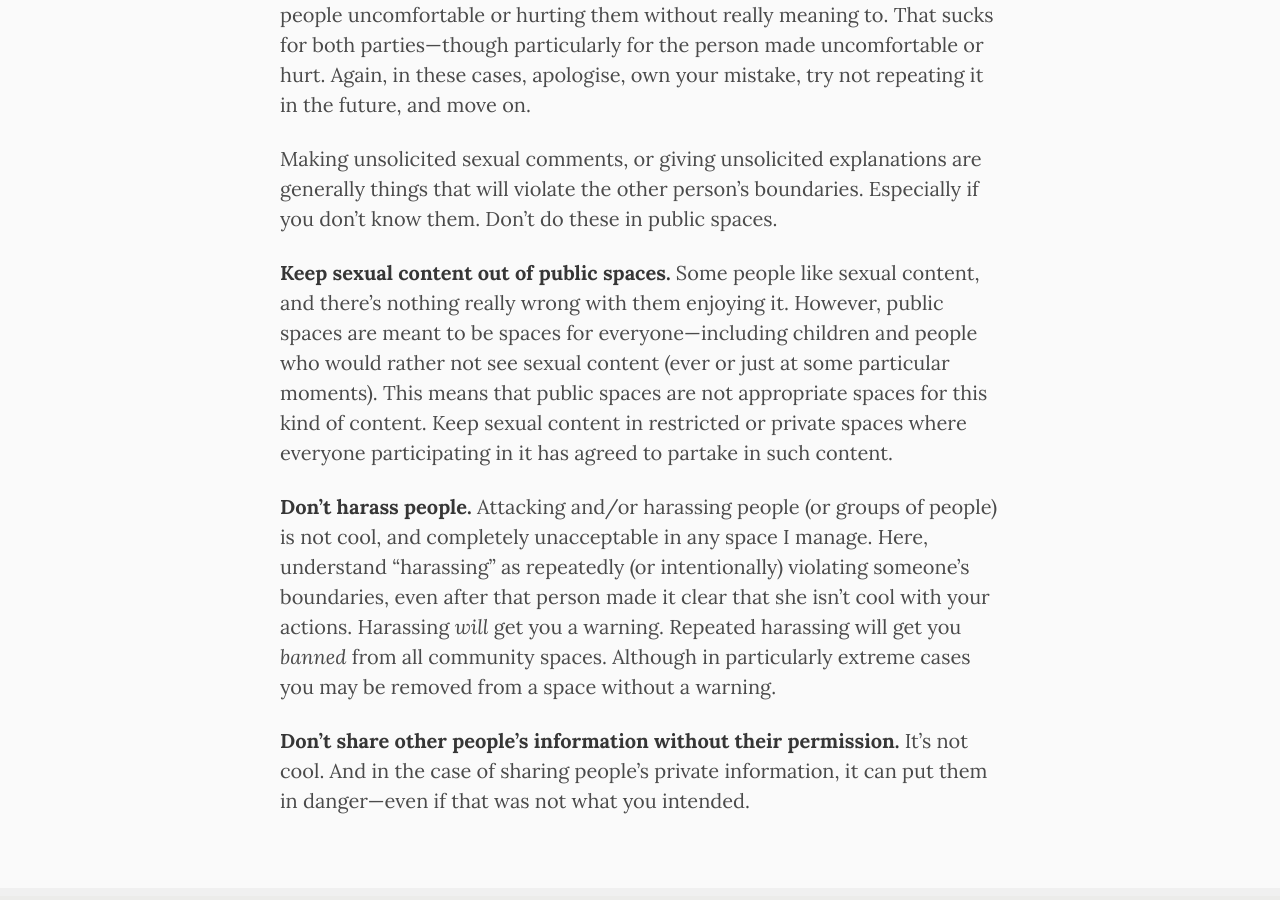
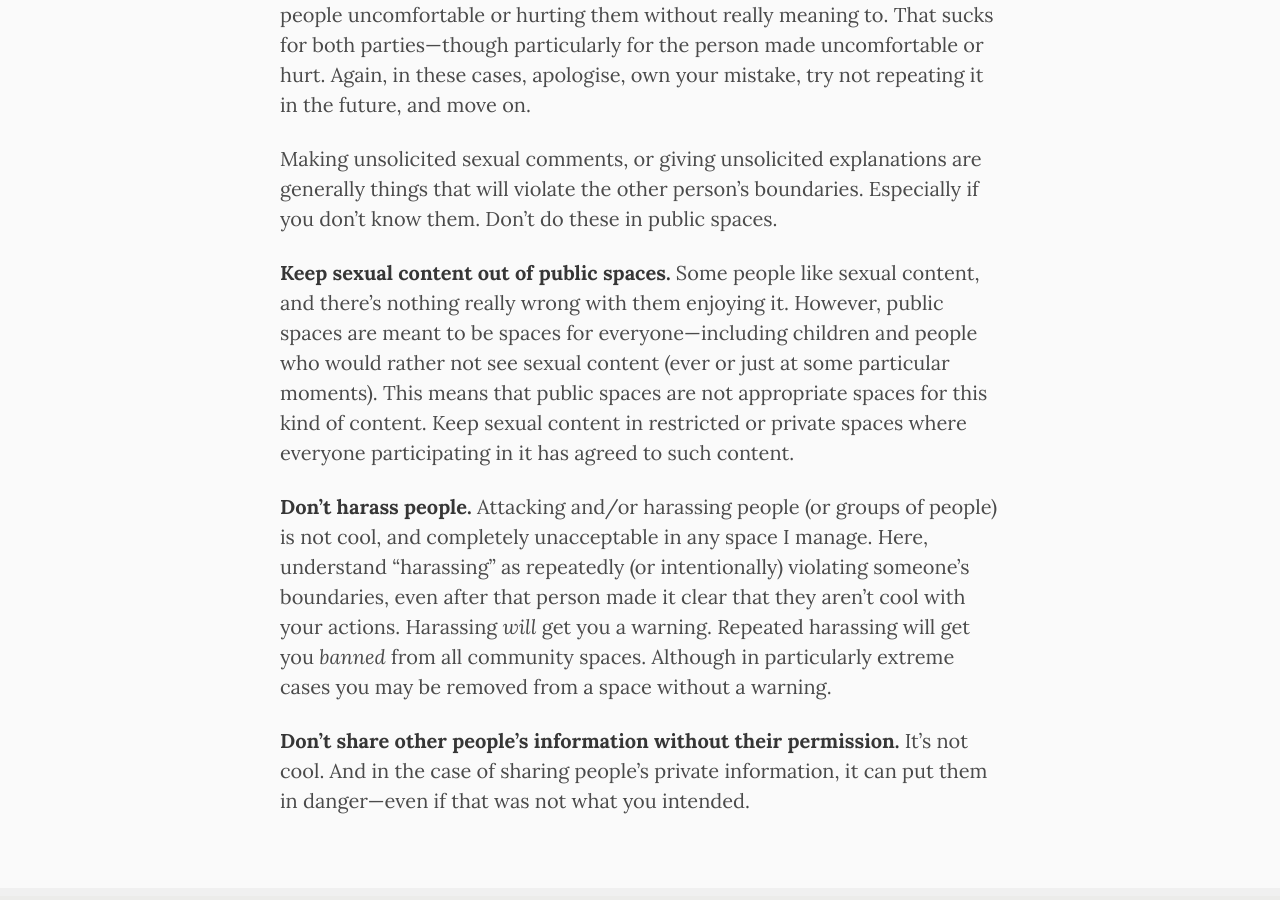
Before and after one commit to qteatime/qteatime.github.io, a Jekyll site: the page built from coc.md, in a window 1280 px wide and 900 px high, scrolled down 1058 px. Built offline with Jekyll 4.4.1, drawn with Linux system fonts in a browser that asks for light colours; some web fonts are replaced.

Commit message:
Use neutral pronouns

```diff
--- a/coc.md
+++ b/coc.md
@@ -20,8 +20,8 @@ Sometimes you and your friends may like teasing each other, and making fun of ea
 
 Making unsolicited sexual comments, or giving unsolicited explanations are generally things that will violate the other person's boundaries. Especially if you don't know them. Don't do these in public spaces.
 
-**Keep sexual content out of public spaces.** Some people like sexual content, and there's nothing really wrong with them enjoying it. However, public spaces are meant to be spaces for everyone---including children and people who would rather not see sexual content (ever or just at some particular moments). This means that public spaces are not appropriate spaces for this kind of content. Keep sexual content in restricted or private spaces where everyone participating in it has agreed to partake in such content.
+**Keep sexual content out of public spaces.** Some people like sexual content, and there's nothing really wrong with them enjoying it. However, public spaces are meant to be spaces for everyone---including children and people who would rather not see sexual content (ever or just at some particular moments). This means that public spaces are not appropriate spaces for this kind of content. Keep sexual content in restricted or private spaces where everyone participating in it has agreed to such content.
 
-**Don't harass people.** Attacking and/or harassing people (or groups of people) is not cool, and completely unacceptable in any space I manage. Here, understand "harassing" as repeatedly (or intentionally) violating someone's boundaries, even after that person made it clear that she isn't cool with your actions. Harassing *will* get you a warning. Repeated harassing will get you *banned* from all community spaces. Although in particularly extreme cases you may be removed from a space without a warning.
+**Don't harass people.** Attacking and/or harassing people (or groups of people) is not cool, and completely unacceptable in any space I manage. Here, understand "harassing" as repeatedly (or intentionally) violating someone's boundaries, even after that person made it clear that they aren't cool with your actions. Harassing *will* get you a warning. Repeated harassing will get you *banned* from all community spaces. Although in particularly extreme cases you may be removed from a space without a warning.
 
 **Don't share other people's information without their permission.** It's not cool. And in the case of sharing people's private information, it can put them in danger---even if that was not what you intended.
```
